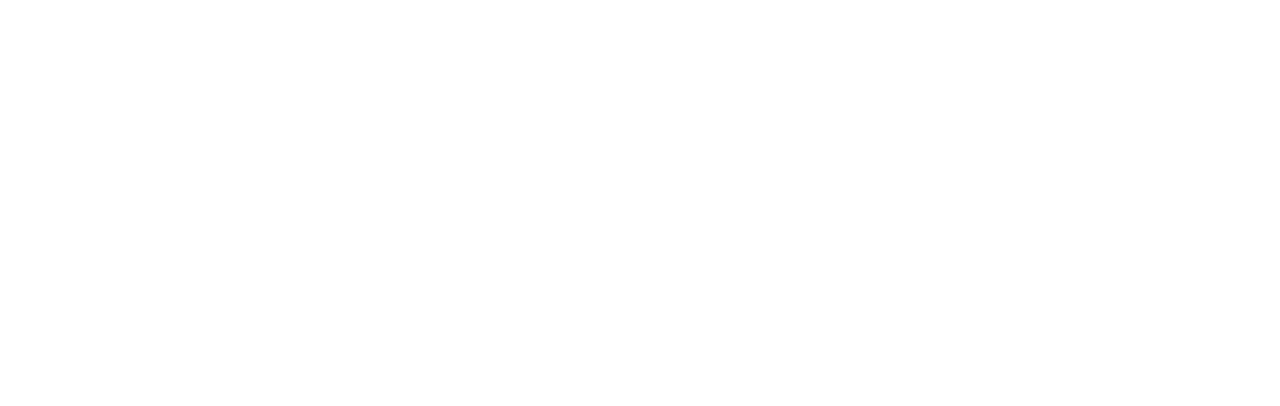
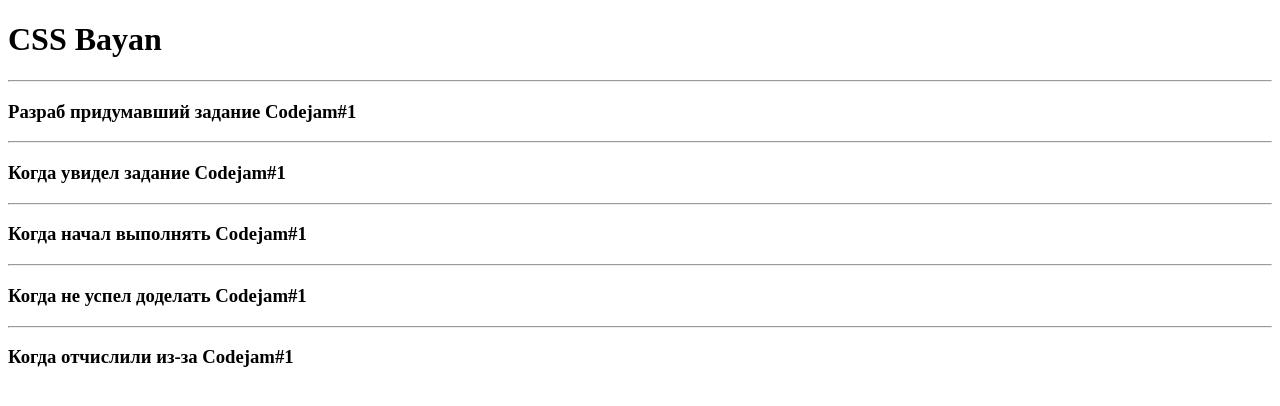
Before and after one commit to sero707/cssBayan, a plain HTML site: page cssBayan/index.html in a window 1280 px wide. Drawn offline with Linux system fonts and the light colour scheme.

Commit message:
feat: add structure(FRID, Marth 10, 2023,19.25 PM)

```diff
--- a/cssBayan/index.html
+++ b/cssBayan/index.html
@@ -8,6 +8,50 @@
     <title>CSS Bayan</title>
 </head>
 <body>
-
+    <div class="wrapper">
+        <h1 class="wrapper__title">CSS Bayan</h1>
+        <div class="wrapper__body">
+            <section class="wrapper__section">
+                <hr>
+                <div class="wraper__text">
+                    <h3 class="wrapper__text_mem">Разраб придумавший задание Codejam#1</h3>
+                    <div class="wrapper__plus"></div>
+                </div>
+                <div class="wrapper__image"></div>
+            </section>
+            <section class="wrapper__section">
+                <hr>
+                <div class="wraper__text">
+                    <h3 class="wrapper__text_mem">Когда увидел задание Codejam#1</h3>
+                    <div class="wrapper__plus"></div>
+                </div>
+                <div class="wrapper__image"></div>
+            </section>
+            <section class="wrapper__section">
+                <hr>
+                <div class="wraper__text">
+                    <h3 class="wrapper__text_mem">Когда начал выполнять Codejam#1</h3>
+                    <div class="wrapper__plus"></div>
+                </div>
+                <div class="wrapper__image"></div>
+            </section>
+            <section class="wrapper__section">
+                <hr>
+                <div class="wraper__text">
+                    <h3 class="wrapper__text_mem">Когда не успел доделать Codejam#1</h3>
+                    <div class="wrapper__plus"></div>
+                </div>
+                <div class="wrapper__image"></div>
+            </section>
+            <section class="wrapper__section">
+                <hr>
+                <div class="wraper__text">
+                    <h3 class="wrapper__text_mem">Когда отчислили из-за Codejam#1</h3>
+                    <div class="wrapper__plus"></div>
+                </div>
+                <div class="wrapper__image"></div>
+            </section>
+        </div>
+    </div>
 </body>
 </html>
```
